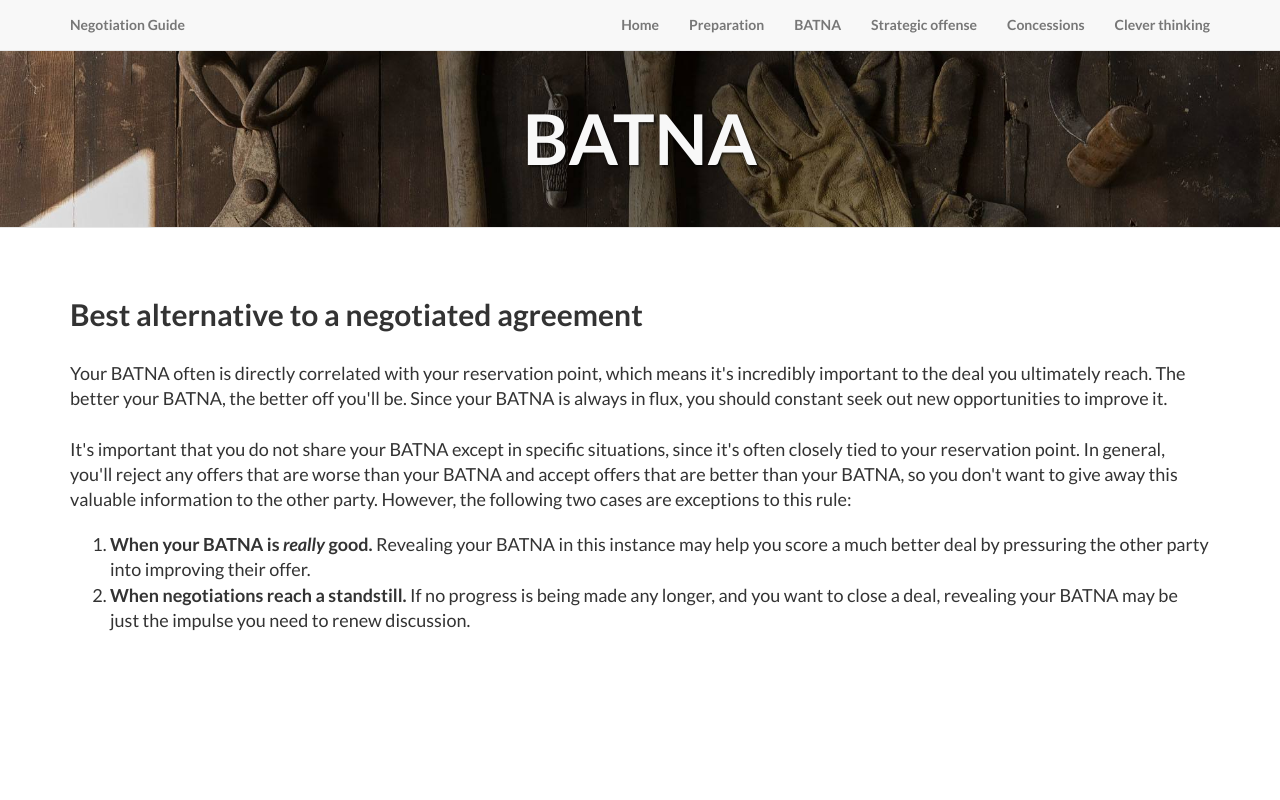
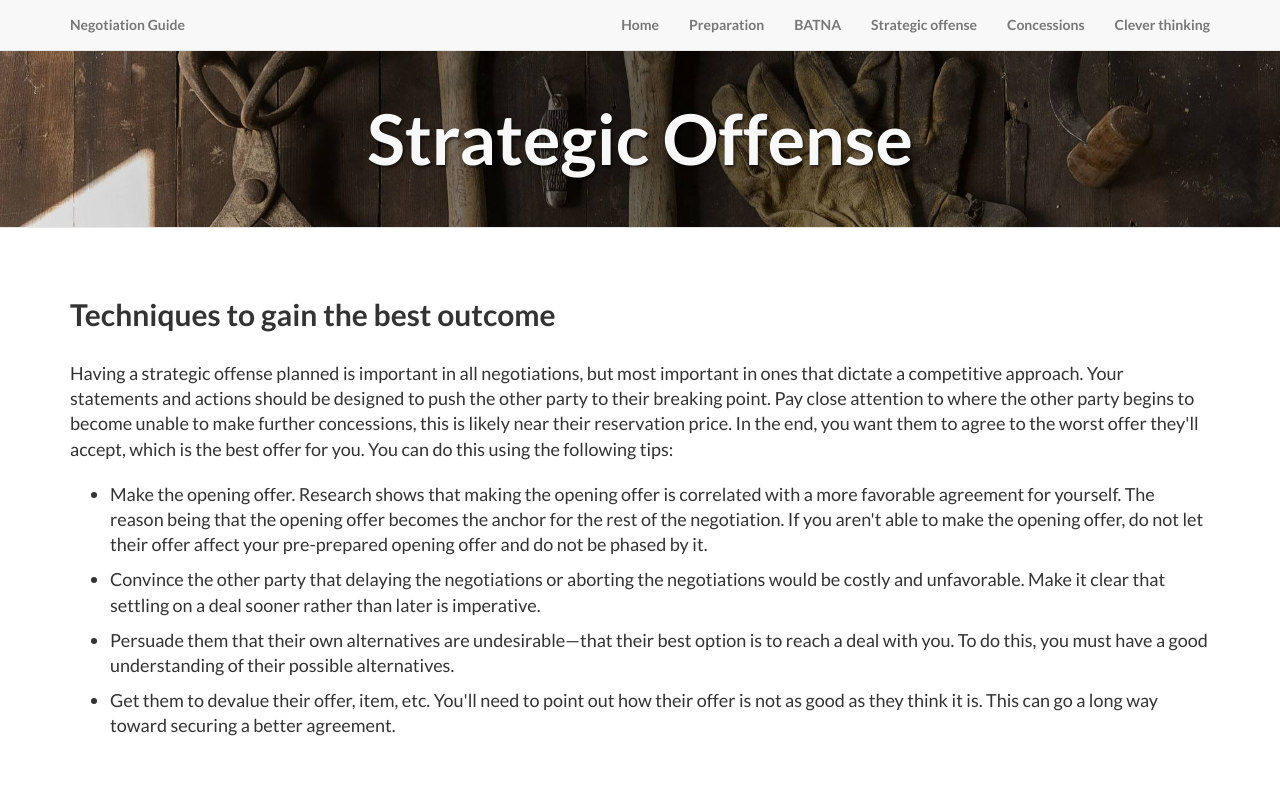
Before and after one commit to WesCossick/negotiation-project, a plain HTML site: page offense.html in a window 1280 px wide. Shown: the top 800 px of the page. Drawn offline with Linux system fonts and the light colour scheme.

Commit message:
Add strategic offense

```diff
--- a/offense.html
+++ b/offense.html
@@ -9,7 +9,7 @@
 	<meta name="description" content="">
 	<meta name="author" content="">
 
-	<title>BATNA - Negotiation Guide</title>
+	<title>Strategic Offense - Negotiation Guide</title>
 
 	<!-- Bootstrap Core CSS -->
 	<link href="css/bootstrap.min.css" rel="stylesheet">
@@ -95,7 +95,7 @@
 			<div class="row">
 				<div class="col-lg-12">
 					<div class="intro-message">
-						<h1>BATNA</h1>
+						<h1>Strategic Offense</h1>
 					</div>
 				</div>
 			</div>
@@ -112,23 +112,29 @@
 
 			<div class="row">
 				<div class="col-lg-12">
-					<h2 class="section-heading">Best alternative to a negotiated agreement</h2>
+					<h2 class="section-heading">Techniques to gain the best outcome</h2>
 
 					<p class="lead">
-						Your BATNA often is directly correlated with your reservation point, which means it's incredibly important to the deal you ultimately reach. The better your BATNA, the better off you'll be. Since your BATNA is always in flux, you should constant seek out new opportunities to improve it.<br><br>
-
-						It's important that you do not share your BATNA except in specific situations, since it's often closely tied to your reservation point. In general, you'll reject any offers that are worse than your BATNA and accept offers that are better than your BATNA, so you don't want to give away this valuable information to the other party. However, the following two cases are exceptions to this rule:
+						Having a strategic offense planned is important in all negotiations, but most important in ones that dictate a competitive approach. Your statements and actions should be designed to push the other party to their breaking point. Pay close attention to where the other party begins to become unable to make further concessions, this is likely near their reservation price. In the end, you want them to agree to the worst offer they'll accept, which is the best offer for you. You can do this using the following tips:
 					</p>
 
-					<ol class="lead">
+					<ul class="lead">
 						<li>
-							<strong>When your BATNA is <em>really</em> good.</strong> Revealing your BATNA in this instance may help you score a much better deal by pressuring the other party into improving their offer.
+							Make the opening offer. Research shows that making the opening offer is correlated with a more favorable agreement for yourself. The reason being that the opening offer becomes the anchor for the rest of the negotiation. If you aren't able to make the opening offer, do not let their offer affect your pre-prepared opening offer and do not be phased by it.
 						</li>
 
 						<li>
-							<strong>When negotiations reach a standstill.</strong> If no progress is being made any longer, and you want to close a deal, revealing your BATNA may be just the impulse you need to renew discussion.
+							Convince the other party that delaying the negotiations or aborting the negotiations would be costly and unfavorable. Make it clear that settling on a deal sooner rather than later is imperative.
 						</li>
-					</ol>
+
+						<li>
+							Persuade them that their own alternatives are undesirable—that their best option is to reach a deal with you. To do this, you must have a good understanding of their possible alternatives.
+						</li>
+
+						<li>
+							Get them to devalue their offer, item, etc. You'll need to point out how their offer is not as good as they think it is. This can go a long way toward securing a better agreement.
+						</li>
+					</ul>
 				</div>
 			</div>
 
```
